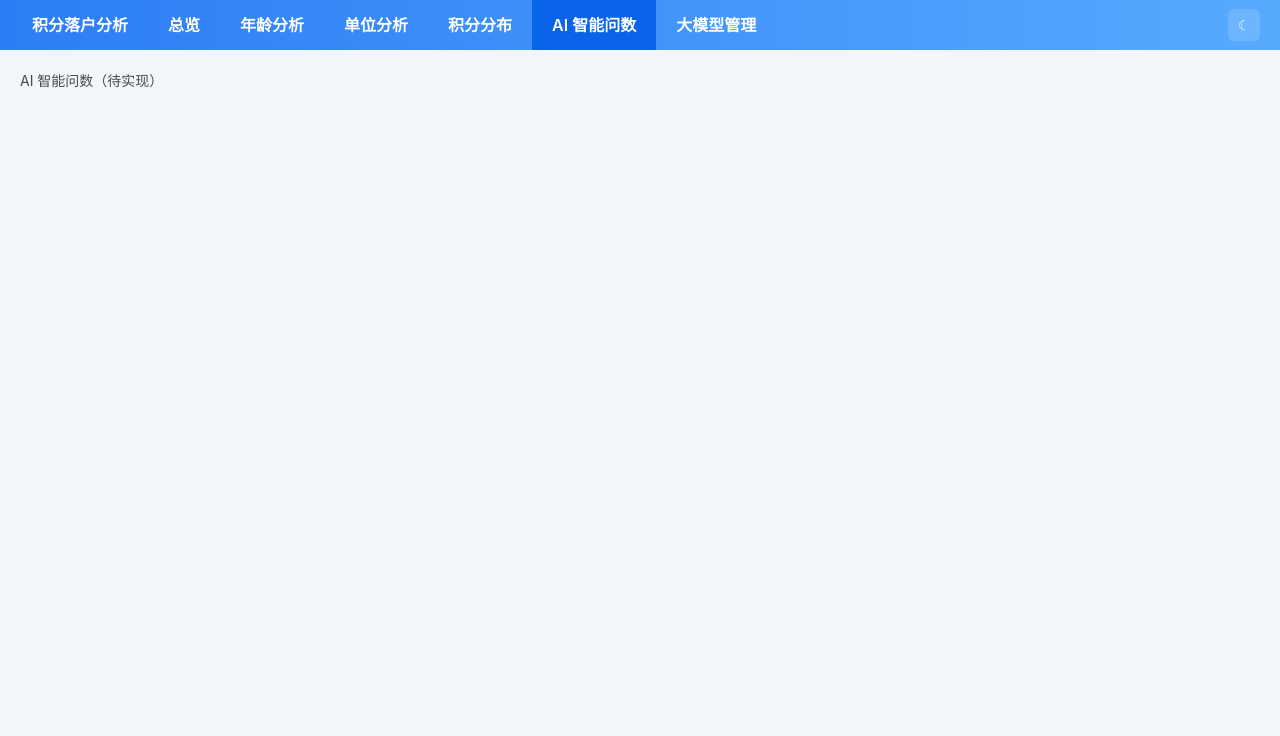
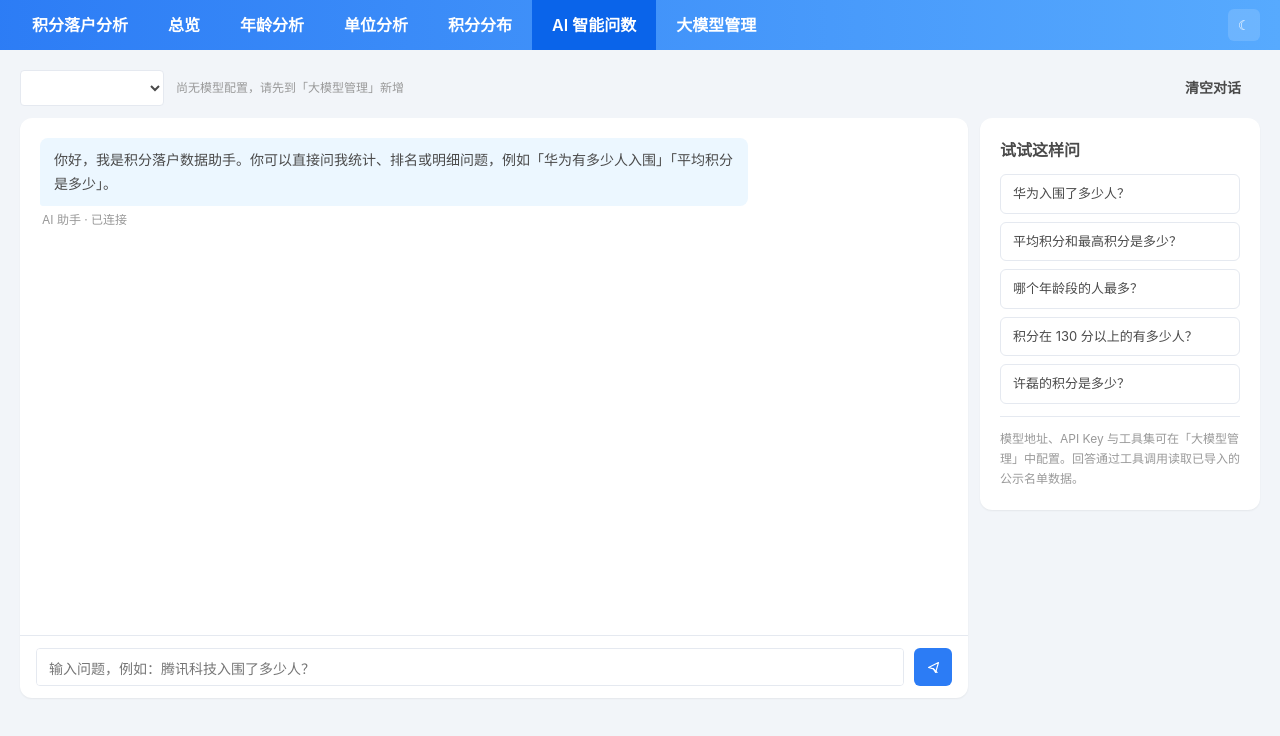
Before and after one commit to hhhhh-1997/demo, a Vue app in the folder frontend/: page / in a window 1280 px wide. Both pictures are taken after a click on the button "AI 智能问数". Shown: the top 736 px of the page. Built offline with nearby package versions, Linux system fonts and the light colour scheme.

Commit message:
feat: AI 智能问数板块（流式 + 工具循环 + 历史 + 配置选择）

```diff
--- a/frontend/src/App.vue
+++ b/frontend/src/App.vue
@@ -5,6 +5,7 @@ import Overview from './components/Overview.vue'
 import AgeAnalysis from './components/AgeAnalysis.vue'
 import UnitAnalysis from './components/UnitAnalysis.vue'
 import ScoreDistribution from './components/ScoreDistribution.vue'
+import AiAssistant from './components/AiAssistant.vue'
 
 const { theme, toggle } = useTheme()
 
@@ -45,7 +46,7 @@ const current = ref<(typeof pages)[number]['key']>('overview')
     <AgeAnalysis v-else-if="current === 'age'" />
     <UnitAnalysis v-else-if="current === 'unit'" />
     <ScoreDistribution v-else-if="current === 'score'" />
-    <div v-else-if="current === 'ai'">AI 智能问数（待实现）</div>
+    <AiAssistant v-else-if="current === 'ai'" />
     <div v-else-if="current === 'model'">大模型管理（待实现）</div>
   </main>
 </template>
--- /dev/null
+++ b/frontend/src/components/AiAssistant.vue
@@ -0,0 +1,189 @@
+<script setup lang="ts">
+import { ref, computed, watch, nextTick } from 'vue'
+import { useData } from '../stores/useData'
+import { useLlmConfig } from '../stores/useLlmConfig'
+import { useToast } from '../composables/useToast'
+import { streamChatCompletion } from '../ai/client'
+import { openaiTools, runTool } from '../ai/tools'
+import { SYSTEM_PROMPT } from '../ai/prompt'
+import { loadHistory, saveHistory, clearHistory } from '../ai/history'
+import type { ChatMessage } from '../types'
+
+const { records } = useData()
+const { configs, defaultConfig } = useLlmConfig()
+const { toast } = useToast()
+
+const selectedId = ref<string | null>(defaultConfig.value?.id ?? null)
+const activeConfig = computed(() => configs.value.find(c => c.id === selectedId.value) ?? defaultConfig.value)
+
+const messages = ref<ChatMessage[]>(loadHistory())
+const input = ref('')
+const busy = ref(false)
+
+const chatBody = ref<HTMLDivElement>()
+
+const visibleMessages = computed(() => messages.value.filter(m => m.role === 'user' || m.role === 'assistant'))
+
+const suggestions = [
+  '华为入围了多少人？',
+  '平均积分和最高积分是多少？',
+  '哪个年龄段的人最多？',
+  '积分在 130 分以上的有多少人？',
+  '许磊的积分是多少？',
+]
+
+function toolNames(msg: ChatMessage): string {
+  return (msg.tool_calls ?? []).map(tc => tc.function.name).join('、')
+}
+
+function scrollToBottom() {
+  nextTick(() => {
+    if (chatBody.value) chatBody.value.scrollTop = chatBody.value.scrollHeight
+  })
+}
+watch(messages, scrollToBottom, { deep: true })
+
+async function send(text?: string) {
+  const q = (text ?? input.value).trim()
+  if (!q || busy.value) return
+  const cfg = activeConfig.value
+  if (!cfg) {
+    toast('请先到「大模型管理」新增配置')
+    return
+  }
+  input.value = ''
+  messages.value.push({ role: 'user', content: q })
+  busy.value = true
+
+  const loop: ChatMessage[] = [{ role: 'system', content: SYSTEM_PROMPT }, ...messages.value]
+
+  try {
+    for (let i = 0; i < 6; i++) {
+      const assistant: ChatMessage = { role: 'assistant', content: '' }
+      messages.value.push(assistant)
+
+      const res = await streamChatCompletion({
+        baseUrl: cfg.baseUrl,
+        apiKey: cfg.apiKey,
+        model: cfg.model,
+        messages: loop,
+        tools: openaiTools(),
+        onDelta: (d) => { assistant.content += d },
+      })
+
+      if (res.toolCalls.length) {
+        assistant.tool_calls = res.toolCalls
+        loop.push(assistant)
+        for (const tc of res.toolCalls) {
+          let content: string
+          try {
+            content = runTool(tc.function.name, records.value, JSON.parse(tc.function.arguments))
+          } catch (e) {
+            content = JSON.stringify({ error: String(e) })
+          }
+          loop.push({ role: 'tool', tool_call_id: tc.id, content })
+        }
+      } else {
+        break
+      }
+    }
+
+    saveHistory(messages.value)
+  } catch (e) {
+    toast(e instanceof Error ? e.message : '请求失败，请检查模型配置')
+  } finally {
+    busy.value = false
+  }
+}
+
+function clearChat() {
+  messages.value = []
+  clearHistory()
+}
+</script>
+
+<template>
+  <div class="ai-toolbar">
+    <div class="ai-toolbar-left">
+      <select v-model="selectedId" class="ai-config-select" aria-label="选择模型配置">
+        <option value="" disabled>请选择模型配置</option>
+        <option v-for="c in configs" :key="c.id" :value="c.id">{{ c.name }}</option>
+      </select>
+      <span v-if="configs.length === 0" class="ai-hint">尚无模型配置，请先到「大模型管理」新增</span>
+    </div>
+    <button class="btn ghost" @click="clearChat">清空对话</button>
+  </div>
+
+  <div class="chat-wrap">
+    <div class="chat">
+      <div class="chat-body" ref="chatBody">
+        <div v-if="!visibleMessages.length" class="msg ai">
+          <div class="bubble">你好，我是积分落户数据助手。你可以直接问我统计、排名或明细问题，例如「华为有多少人入围」「平均积分是多少」。</div>
+          <div class="meta">AI 助手 · 已连接</div>
+        </div>
+        <div v-for="(msg, i) in visibleMessages" :key="i" class="msg" :class="msg.role === 'user' ? 'user' : 'ai'">
+          <div class="bubble">
+            {{ msg.content }}
+            <span v-if="msg.tool_calls?.length" class="src">调用工具：{{ toolNames(msg) }}</span>
+          </div>
+          <div class="meta">{{ msg.role === 'user' ? '你' : 'AI 助手' }}</div>
+        </div>
+      </div>
+      <div class="chat-input">
+        <textarea
+          v-model="input"
+          rows="1"
+          placeholder="输入问题，例如：腾讯科技入围了多少人？"
+          :disabled="busy"
+          @keydown.enter.exact.prevent="send()"
+        ></textarea>
+        <button class="send" :disabled="busy" aria-label="发送" @click="send()">
+          <svg viewBox="0 0 24 24" fill="none" stroke="currentColor" stroke-width="1.7" stroke-linecap="round" stroke-linejoin="round"><path d="m5 12 14-7-4 14-3-5-7-2Z"/><path d="M12 14l5 5"/></svg>
+        </button>
+      </div>
+    </div>
+    <div class="suggest">
+      <h3>试试这样问</h3>
+      <button v-for="s in suggestions" :key="s" class="q" @click="send(s)">{{ s }}</button>
+      <div class="tip">模型地址、API Key 与工具集可在「大模型管理」中配置。回答通过工具调用读取已导入的公示名单数据。</div>
+    </div>
+  </div>
+</template>
+
+<style scoped>
+.ai-toolbar {
+  display: flex;
+  align-items: center;
+  justify-content: space-between;
+  gap: 12px;
+  margin-bottom: 12px;
+}
+.ai-toolbar-left {
+  display: flex;
+  align-items: center;
+  gap: 12px;
+}
+.ai-config-select {
+  height: 36px;
+  padding: 0 12px;
+  border: 1px solid var(--border-color);
+  border-radius: var(--radius-sm);
+  background: var(--bg-input);
+  color: var(--text-body);
+}
+.ai-hint {
+  font-size: var(--text-xs);
+  color: var(--text-label);
+}
+.msg .bubble {
+  white-space: pre-wrap;
+  word-break: break-word;
+}
+.chat-input textarea:disabled {
+  opacity: 0.6;
+}
+.chat-input .send:disabled {
+  opacity: 0.5;
+  cursor: not-allowed;
+}
+</style>
```
